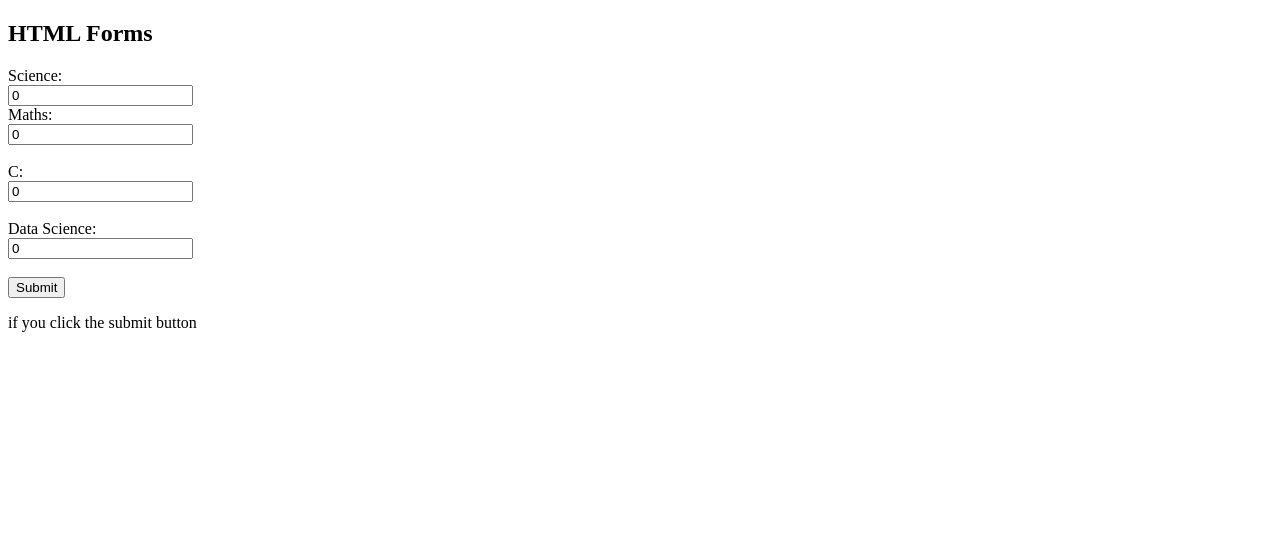
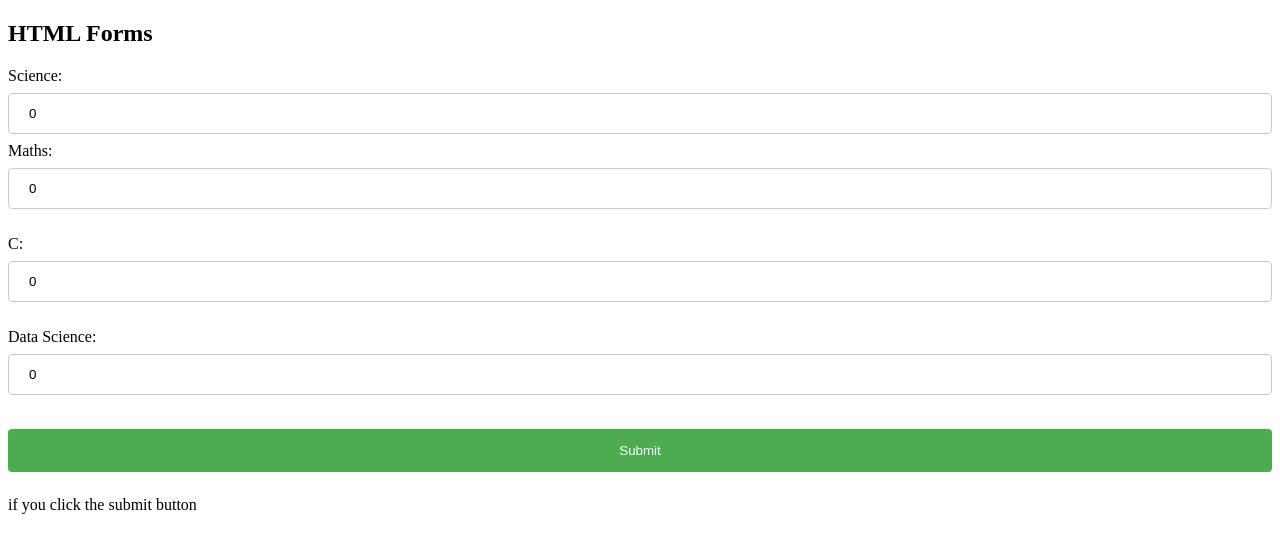
Before and after one commit to Sinen4r/Flask101, a Flask app: template templates/index.html in a window 1280 px wide. Shown: the top 553 px of the page. Run offline with Flask 3, Linux system fonts and the light colour scheme; the template is opened without the code that fills it, so the values that code supplies are empty.

Commit message:
integrating css and js

```diff
--- /dev/null
+++ b/static/css/style.css
@@ -0,0 +1,27 @@
+input[type=text],select{
+    width: 100%;
+    padding: 12px 20px;
+    margin: 8px 0;
+    display: inline-block;
+    border: 1px solid #ccc;
+    border-radius: 4px;
+    box-sizing: border-box;
+}
+input[type=submit]{
+    width: 100%;
+    background-color: #4cad50;
+    color: white;
+    padding: 14px 20px ;
+    margin: 8px 0;
+    border: none;
+    border-radius: 4px;
+    cursor: pointer;
+}
+input[type=submit]:hover{
+background-color: #45a049;
+}
+div{
+border-radius: 5px;
+background-color: #f2f2f2;
+padding: 20px;
+}
--- /dev/null
+++ b/static/script/script.js
@@ -0,0 +1 @@
+alert("this page has been loaded")
--- a/templates/index.html
+++ b/templates/index.html
@@ -4,7 +4,11 @@
     <meta charset="UTF-8">
     <meta name="viewport" content="width=device-width, initial-scale=1.0">
     <title>Document</title>
+    <link rel="stylesheet" href="{{url_for('static',filename='css/style.css')}}">
+    <script type ="text/javascript" src="{{url_for('static',filename='script/script.js')}}"></script>
+
 </head>
+
 <body>
     <h2>HTML Forms</h2>
 
--- a/templates/results.html
+++ b/templates/results.html
@@ -12,7 +12,7 @@
     {% else %}
     <p>Result: {{ result }} you failed</p>
     {% endif %} -->
-    <table border=2>
+    <table border=2 >
     {% for key,value in result.items() %}
     <tr>
         <th>{{ key }}</th>
```
